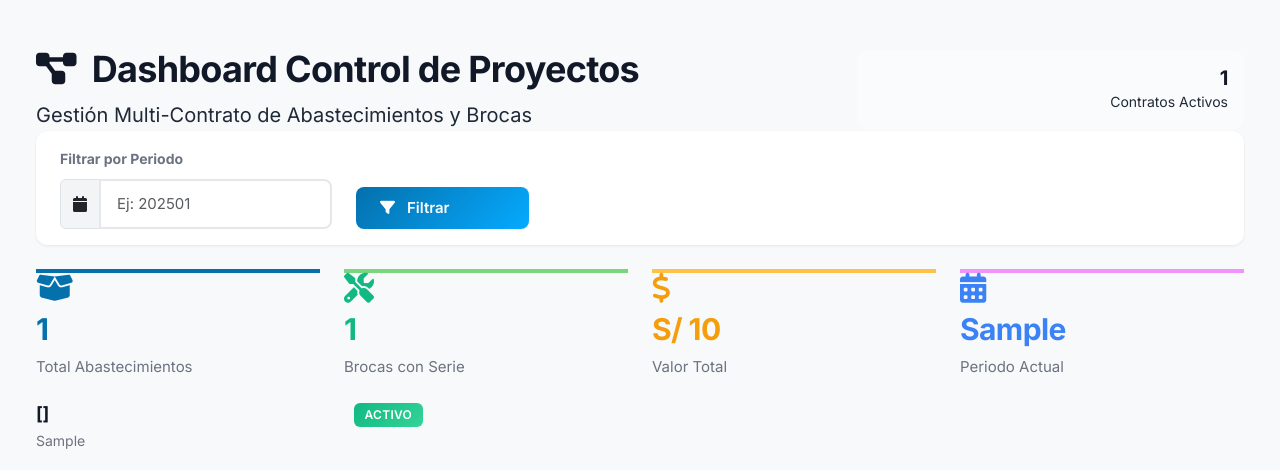
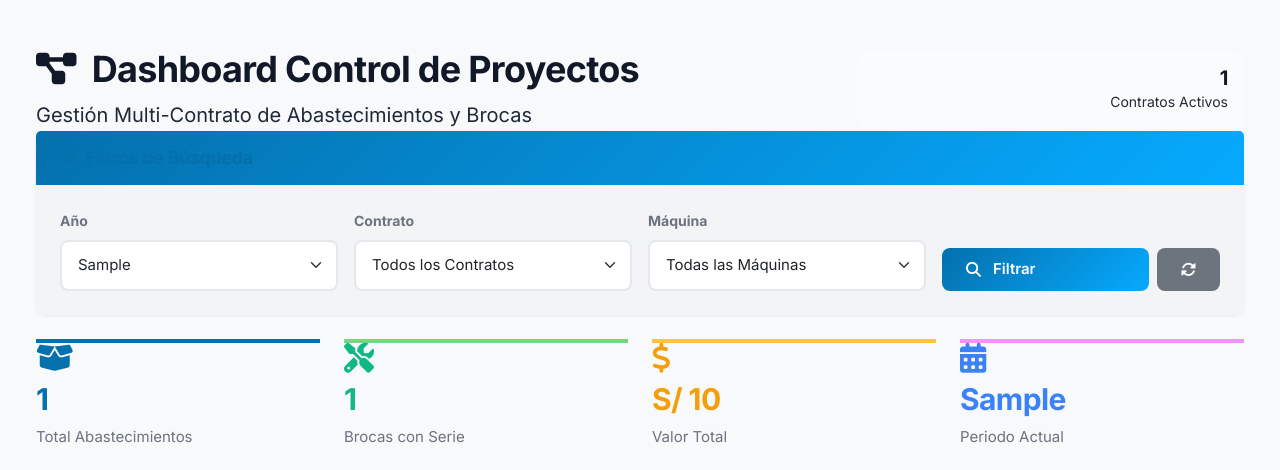
Before and after one commit to hdanielrc/drillcontrol, a Django app: template perforaciones_diamantinas/drilling/templates/drilling/abastecimientos/dashboard_control_proyectos.html in a window 1280 px wide. Shown: the top 470 px of the page. Run offline with Django 5.2, Linux system fonts and the light colour scheme; the template is opened without the code that fills it: most values are stand-ins (such as "Sample title", 1, 10 or a date in 2020).

Commit message:
Feat: Update Control Proyectos Dashboard with filters by Year, Contract and Machine

```diff
--- a/perforaciones_diamantinas/drilling/templates/drilling/abastecimientos/dashboard_control_proyectos.html
+++ b/perforaciones_diamantinas/drilling/templates/drilling/abastecimientos/dashboard_control_proyectos.html
@@ -104,29 +104,54 @@
     </div>
 
     <!-- Filtros -->
-    <div class="card mb-4 shadow-sm">
-        <div class="card-body py-3">
-            <form method="get" class="row align-items-end">
+    <div class="card mb-4 shadow-sm border-0">
+        <div class="card-header bg-white py-3">
+            <h5 class="mb-0 text-primary"><i class="fas fa-filter me-2"></i>Filtros de Búsqueda</h5>
+        </div>
+        <div class="card-body bg-light">
+            <form method="get" class="row g-3">
                 <div class="col-md-3">
-                    <label for="periodo" class="form-label fw-bold text-muted">Filtrar por Periodo</label>
-                    <div class="input-group">
-                        <span class="input-group-text bg-light"><i class="fas fa-calendar"></i></span>
-                        <input type="text" class="form-control" id="periodo" name="periodo"
-                               value="{{ periodo_filtro|default:'' }}"
-                               placeholder="Ej: 202501" maxlength="6" pattern="\d{6}">
+                    <label for="anio" class="form-label fw-bold text-muted">Año</label>
+                    <select class="form-select" id="anio" name="anio">
+                        {% for y in anios_disponibles %}
+                        <option value="{{ y }}" {% if anio_filtro == y %}selected{% endif %}>{{ y }}</option>
+                        {% endfor %}
+                    </select>
+                </div>
+
+                <div class="col-md-3">
+                    <label for="contrato" class="form-label fw-bold text-muted">Contrato</label>
+                    <select class="form-select" id="contrato" name="contrato">
+                        <option value="">Todos los Contratos</option>
+                        {% for c in contratos %}
+                        <option value="{{ c.id }}" {% if contrato_filtro == c.id %}selected{% endif %}>
+                            {{ c.nombre_contrato }}
+                        </option>
+                        {% endfor %}
+                    </select>
+                </div>
+
+                <div class="col-md-3">
+                    <label for="maquina" class="form-label fw-bold text-muted">Máquina</label>
+                    <select class="form-select" id="maquina" name="maquina">
+                        <option value="">Todas las Máquinas</option>
+                        {% for m in maquinas %}
+                        <option value="{{ m.id }}" {% if maquina_filtro == m.id %}selected{% endif %}>
+                            {{ m.codigo }} - {{ m.contrato.nombre_contrato }}
+                        </option>
+                        {% endfor %}
+                    </select>
+                </div>
+
+                <div class="col-md-3 d-flex align-items-end">
+                    <div class="d-flex w-100 gap-2">
+                        <button type="submit" class="btn btn-primary flex-grow-1">
+                            <i class="fas fa-search me-1"></i> Filtrar
+                        </button>
+                        <a href="?" class="btn btn-secondary">
+                            <i class="fas fa-sync-alt"></i>
+                        </a>
                     </div>
-                </div>
-                <div class="col-md-2">
-                    <button type="submit" class="btn btn-primary w-100">
-                        <i class="fas fa-filter me-1"></i> Filtrar
-                    </button>
-                </div>
-                <div class="col-md-2">
-                    {% if periodo_filtro %}
-                    <a href="?" class="btn btn-outline-secondary w-100">
-                        <i class="fas fa-times me-1"></i> Limpiar
-                    </a>
-                    {% endif %}
                 </div>
             </form>
         </div>
```
Also changed, not shown: perforaciones_diamantinas/drilling/views_stock.py (+36 -13 lines).
